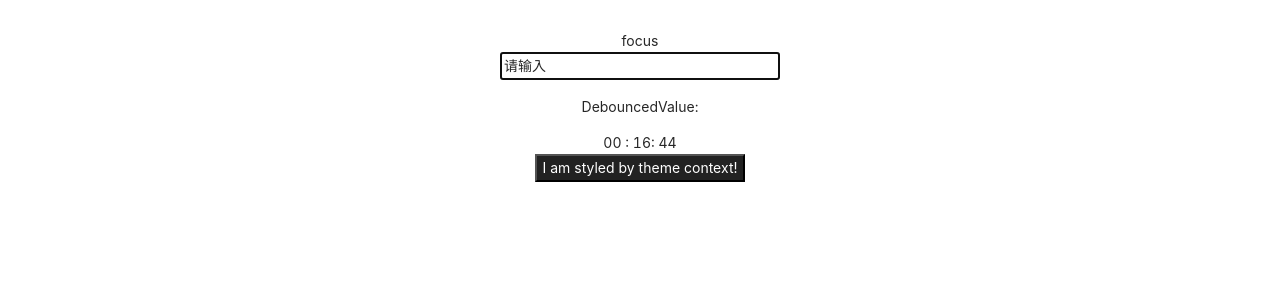
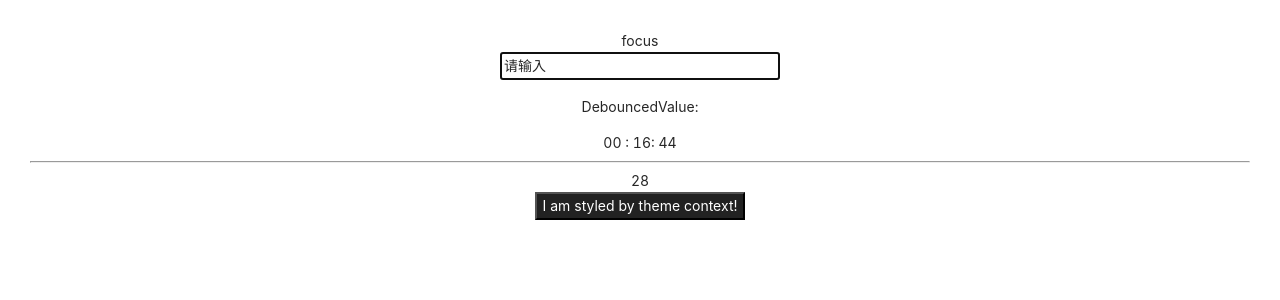
Before and after one commit to breadfruit/react-execrises, a React (Create React App) app: page / in a window 1280 px wide. Shown: the top 300 px of the page. Built offline with nearby package versions, Linux system fonts and the light colour scheme.

Commit message:
requestAnimationFrame

```diff
--- a/src/components/clock/index.tsx
+++ b/src/components/clock/index.tsx
@@ -1,6 +1,6 @@
 import React, {useState, useEffect, useCallback} from 'react';
 import useInterval from './useInterval';
-import useTimeout from "./useTimeout";
+import useAnimationFrame from './useAnimationFrame';
 function Clock() {
     const [state, setState] = useState(1000);
     const [hours, setHours] = useState('');
@@ -23,9 +23,25 @@ function Clock() {
         formcat();
     }, 1000);
 
+    const Counter = function () {
+        const [count, setCount] = React.useState(0);
+
+        useAnimationFrame(deltaTime => {
+            // Pass on a function to the setter of the state
+            // to make sure we always have the latest state
+
+            setCount(prevCount => (prevCount + 1))
+
+        });
+
+        return <div>{Math.round(count)}</div>;
+    };
+
     return (
         <div>
             {hours} : {mins}: {seconds}
+            <hr />
+            <Counter />
         </div>
     )
 };
--- /dev/null
+++ b/src/components/clock/useAnimationFrame.tsx
@@ -0,0 +1,22 @@
+import useLatest from '../utils/useLatest'
+import {useEffect, useRef} from "react";
+
+function useAnimationFrame(callback: (del: number) => void ) {
+    const requestRef = useRef();
+    const previousTimeRef = useRef();
+
+       const animate = time => {
+           if (previousTimeRef.current) callback(time - previousTimeRef.current);
+           previousTimeRef.current = time;
+           // @ts-ignore
+           requestRef.current = requestAnimationFrame(animate);
+       };
+
+       useEffect(() => {
+           // @ts-ignore
+           requestRef.current = requestAnimationFrame(animate);
+           // @ts-ignore
+           return () => cancelAnimationFrame(requestRef.current);
+       }, []);
+}
+export default useAnimationFrame;
```
